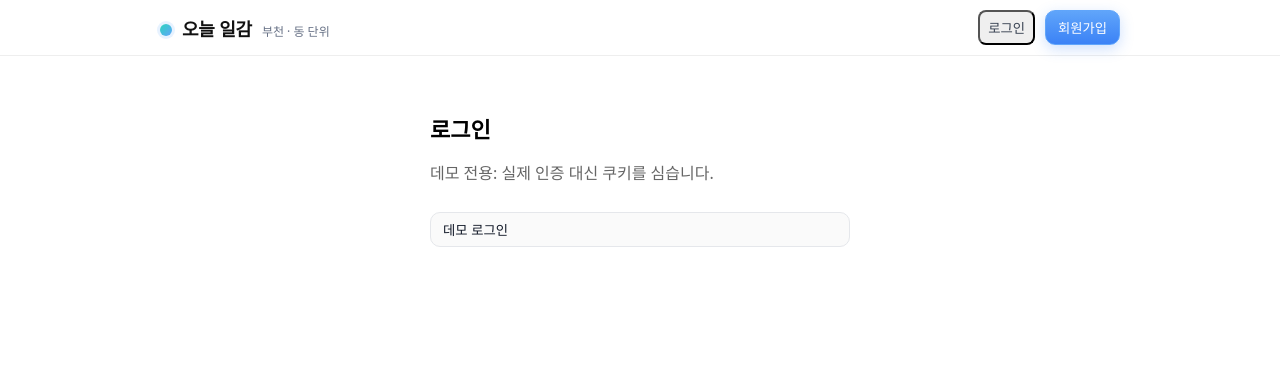
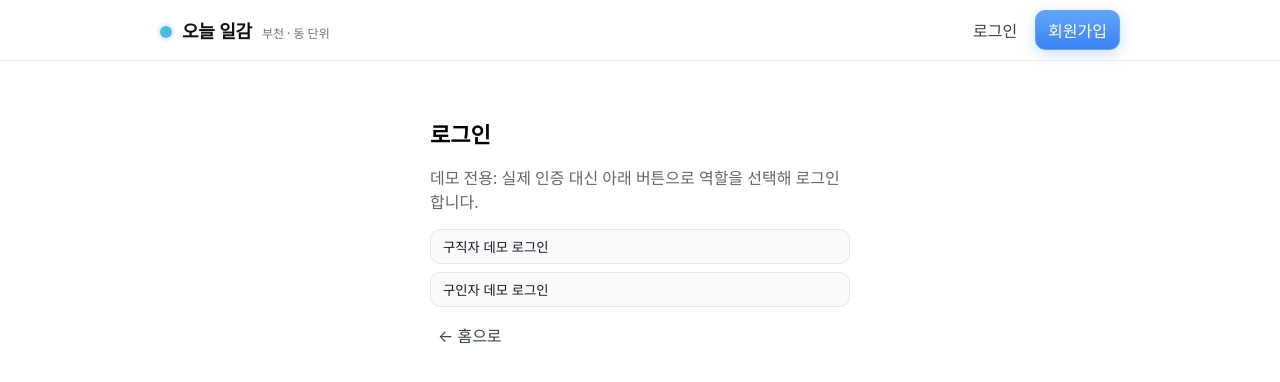
Before and after one commit to sanghyeok1/humanPower, a Next.js app: page /login in a window 1280 px wide. Shown: the top 382 px of the page. Built offline with nearby package versions, Linux system fonts and the light colour scheme; no server answers.

Commit message:
로그인 구인자구직자데모

```diff
--- a/app/login/page.tsx
+++ b/app/login/page.tsx
@@ -3,18 +3,27 @@ import { cookies } from "next/headers";
 import { redirect } from "next/navigation";
 
 export default async function LoginPage({
-  // ❗ Next 15: searchParams는 Promise 타입으로 받고
+  // Next 15: searchParams는 Promise로 받고 await 해야 함
   searchParams,
 }: {
   searchParams: Promise<{ returnTo?: string }>;
 }) {
-  // ❗ 반드시 await 후에 사용
   const sp = await searchParams;
 
   async function demoLogin(formData: FormData) {
     "use server";
     const jar = await cookies();
+
+    const roleRaw = (formData.get("role") as string) || "seeker";
+    const role = roleRaw === "employer" ? "employer" : "seeker";
+
+    // 데모용 쿠키
     jar.set("demo_login", "1", {
+      path: "/",
+      httpOnly: false,
+      maxAge: 60 * 60 * 24 * 7,
+    });
+    jar.set("demo_role", role, {
       path: "/",
       httpOnly: false,
       maxAge: 60 * 60 * 24 * 7,
@@ -28,19 +37,32 @@ export default async function LoginPage({
     <div style={{ maxWidth: 420, margin: "40px auto" }}>
       <h1 style={{ fontSize: 22, fontWeight: 800 }}>로그인</h1>
       <p style={{ color: "#666" }}>
-        데모 전용: 실제 인증 대신 쿠키를 심습니다.
+        데모 전용: 실제 인증 대신 아래 버튼으로 역할을 선택해 로그인합니다.
       </p>
 
-      <form action={demoLogin}>
+      {/* 구직자 데모 로그인 */}
+      <form action={demoLogin} style={{ marginTop: 12 }}>
+        <input type="hidden" name="role" value="seeker" />
         <input type="hidden" name="returnTo" value={sp.returnTo ?? ""} />
-        <button
-          type="submit"
-          className="btn"
-          style={{ width: "100%", marginTop: 12 }}
-        >
-          데모 로그인
+        <button type="submit" className="btn" style={{ width: "100%" }}>
+          구직자 데모 로그인
         </button>
       </form>
+
+      {/* 구인자 데모 로그인 */}
+      <form action={demoLogin} style={{ marginTop: 8 }}>
+        <input type="hidden" name="role" value="employer" />
+        <input type="hidden" name="returnTo" value={sp.returnTo ?? ""} />
+        <button type="submit" className="btn" style={{ width: "100%" }}>
+          구인자 데모 로그인
+        </button>
+      </form>
+
+      <div style={{ marginTop: 16 }}>
+        <a className="nav-link" href="/">
+          ← 홈으로
+        </a>
+      </div>
     </div>
   );
 }
--- a/components/Header.tsx
+++ b/components/Header.tsx
@@ -2,7 +2,6 @@
 import Link from "next/link";
 import { cookies } from "next/headers";
 import { redirect } from "next/navigation";
-import HeaderClient from "@/components/HeaderClient";
 
 export default async function Header() {
   const jar = await cookies();
@@ -12,6 +11,7 @@ export default async function Header() {
     "use server";
     const cj = await cookies();
     cj.delete("demo_login");
+    cj.delete("demo_role"); // ← 역할 쿠키도 삭제
     redirect("/");
   }
 
@@ -33,7 +33,15 @@ export default async function Header() {
             </form>
           </nav>
         ) : (
-          <HeaderClient />
+          <nav className="nav">
+            {/* 지금은 /auth 도입 안 했으니 /login으로 */}
+            <Link href="/login" className="nav-link">
+              로그인
+            </Link>
+            <Link href="/signup" className="btn btn-primary">
+              회원가입
+            </Link>
+          </nav>
         )}
       </div>
     </header>
```
